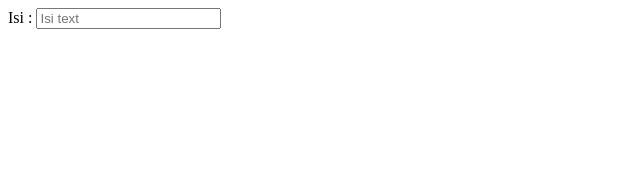
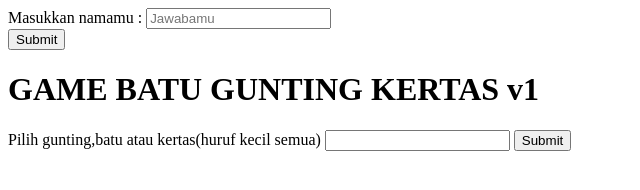
Before and after one commit to Hanssbr/rock_scissors_paper, a plain HTML site: page index.html in a window 1280 px wide. Shown: the whole page, without its empty margins (0-640 px from the left). Drawn offline with Linux system fonts and the light colour scheme.

Commit message:
mulai dari input

```diff
--- a/index.html
+++ b/index.html
@@ -6,8 +6,15 @@
     <title>rock_papper_scissors</title>
   </head>
   <body>
-      <label for="Fill"
-        >Isi : <input placeholder="Isi text" type="text"
-      /></label>
+    <label for="Your Answer">Masukkan namamu : </label
+    ><input placeholder="Jawabamu" type="text" id="textField" /><br />
+    <button id="submit">Submit</button>
+
+    <h1>GAME BATU GUNTING KERTAS v1</h1>
+
+    <label for="">Pilih gunting,batu atau kertas(huruf kecil semua)</label>
+    <input id="userAnswer" type="text" />
+    <button id="submit-btn">Submit</button>
+    <script src="index.js"></script>
   </body>
 </html>
--- /dev/null
+++ b/index.js
@@ -0,0 +1,9 @@
+let answer;
+
+document.getElementById("submit").onclick = function () {
+  answer = document.getElementById("textField").value;
+
+  if ((answer = `${answer}`)) {
+    window.alert(`Halooo, ${answer}`);
+  }
+};
```
